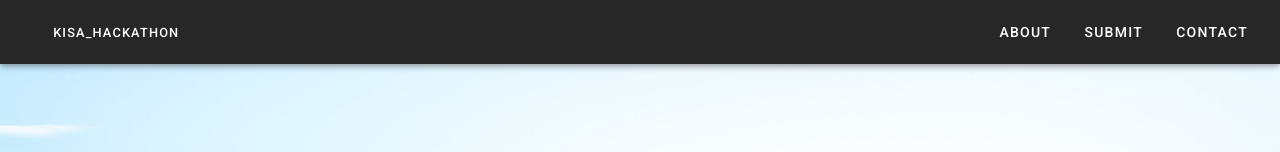
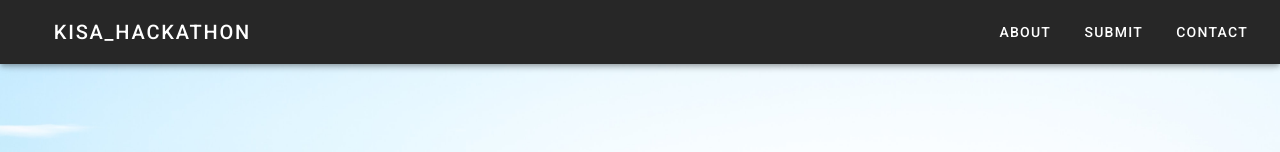
Before and after one commit to tos-up/Hack-a-ton, a Nuxt app: page / in a window 1280 px wide. Shown: the top 152 px of the page. Built offline with nearby package versions, Linux system fonts and the light colour scheme.

Commit message:
文字サイズの変更

```diff
--- a/components/NavBar.vue
+++ b/components/NavBar.vue
@@ -25,7 +25,9 @@
         @click.stop="drawer = !drawer"
       />
       <v-toolbar-title>
-        <v-btn text href="#top" style="font-size: 1vw">Kisa_Hackathon</v-btn>
+        <v-btn text href="#top" style="font-size: 1.25rem"
+          >Kisa_Hackathon</v-btn
+        >
       </v-toolbar-title>
       <v-spacer />
       <v-btn
```
